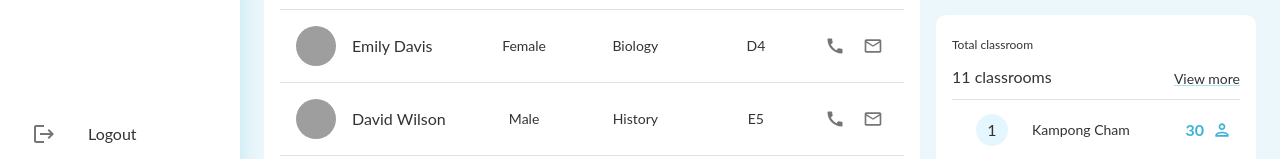
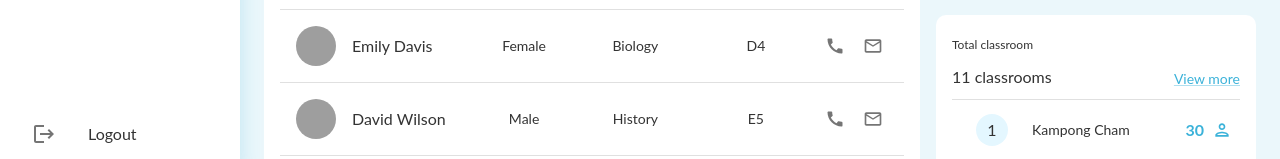
Before and after one commit to chornrithborey/dgc-academate, a React (Create React App) app: page / in a window 1280 px wide. Shown: the part 626-785 px from the top of the page. Built offline with nearby package versions, Linux system fonts and the light colour scheme; grey boxes are pictures that could not be loaded.

Commit message:
imp: remove comments, fix primary color on view more event

```diff
--- a/src/components/Cards/ClassroomList.tsx
+++ b/src/components/Cards/ClassroomList.tsx
@@ -29,7 +29,9 @@ const ClassroomList: React.FC = () => (
           <Typography variant="subtitle1">11 classrooms</Typography>
         </ListItemText>
         <ListItemAvatar>
-          <Link component="button" variant="body2">
+          <Link
+          sx={{ color: "primary.main" }}
+          component="button" variant="body2">
             View more
           </Link>
         </ListItemAvatar>
--- a/src/pages/dashboard/index.tsx
+++ b/src/pages/dashboard/index.tsx
@@ -22,7 +22,6 @@ const DashboardPage: React.FC = () => (
     <Grid container spacing={2} py={2}>
       <Grid size={{ xs: 12, md: 8 }}>
         <Grid container spacing={2}>
-          {/* Larger "Generation" card */}
           <Grid size={{ xs: 12, sm: 8, md: 6 }}>
             <DashboardCard
               iconPath="/assets/dashboard/chart.svg"
@@ -31,7 +30,6 @@ const DashboardPage: React.FC = () => (
               subtitle="12th Generation"
             />
           </Grid>
-          {/* Smaller "Female students" card */}
           <Grid size={{ xs: 12, sm: 6, md: 3 }}>
             <DashboardCard
               iconPath="/assets/dashboard/female.svg"
@@ -40,7 +38,6 @@ const DashboardPage: React.FC = () => (
               subtitle="50"
             />
           </Grid>
-          {/* Smaller "Male students" card */}
           <Grid size={{ xs: 12, sm: 6, md: 3 }}>
             <DashboardCard
               bgcolor="#C8E4FA"
```
